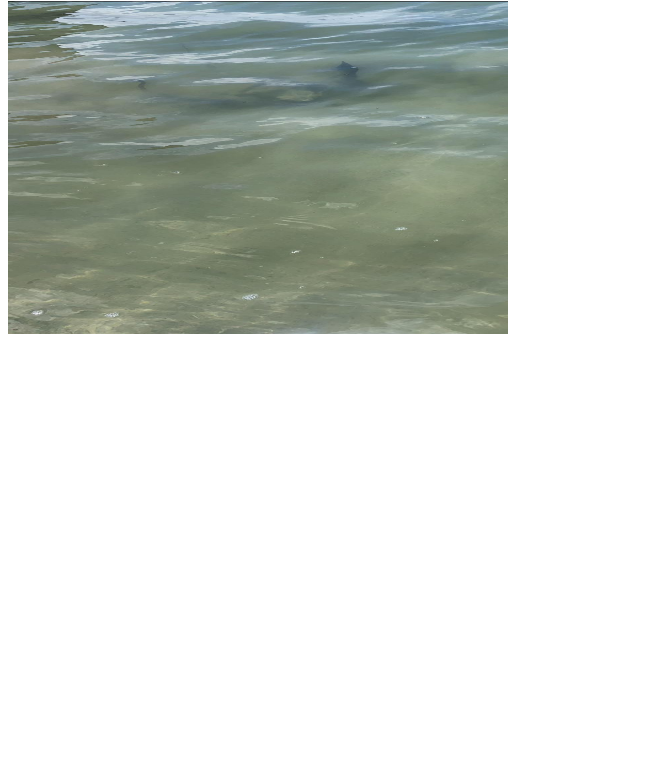
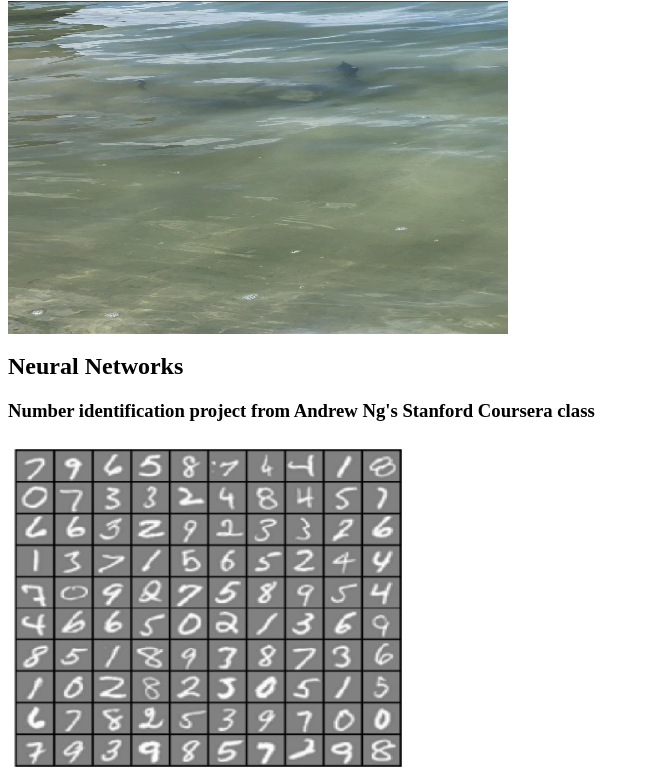
Before and after one commit to ljsimpkin/ljsimpkin.github.io, a plain HTML site: page index.html in a window 1280 px wide. Shown: the part 4312-5094 px from the top of the page, without its empty margins (0-650 px from the left). Before the commit the page ends 4654 px from the top, so only its background shows below. Drawn offline with Linux system fonts and the light colour scheme.

Commit message:
neural networks

```diff
--- a/index.html
+++ b/index.html
@@ -67,6 +67,13 @@
 	<img alt="Qries" src="images/stingray.jpeg"
 	width="500" height="333">
 	</a>
+	</a>
+	<h2>Neural Networks</h2>
+	<h3>Number identification project from Andrew Ng's Stanford Coursera class</h3>
+	<a href="https://github.com/ljsimpkin/stanford_ml/tree/master/machine-learning-ex4">
+	<img alt="Qries" src="images/numbers.png"
+	width="400" height="333">
+	</a>
 
 
 </body>
```
Also changed, not shown: images/numbers.png (added).
